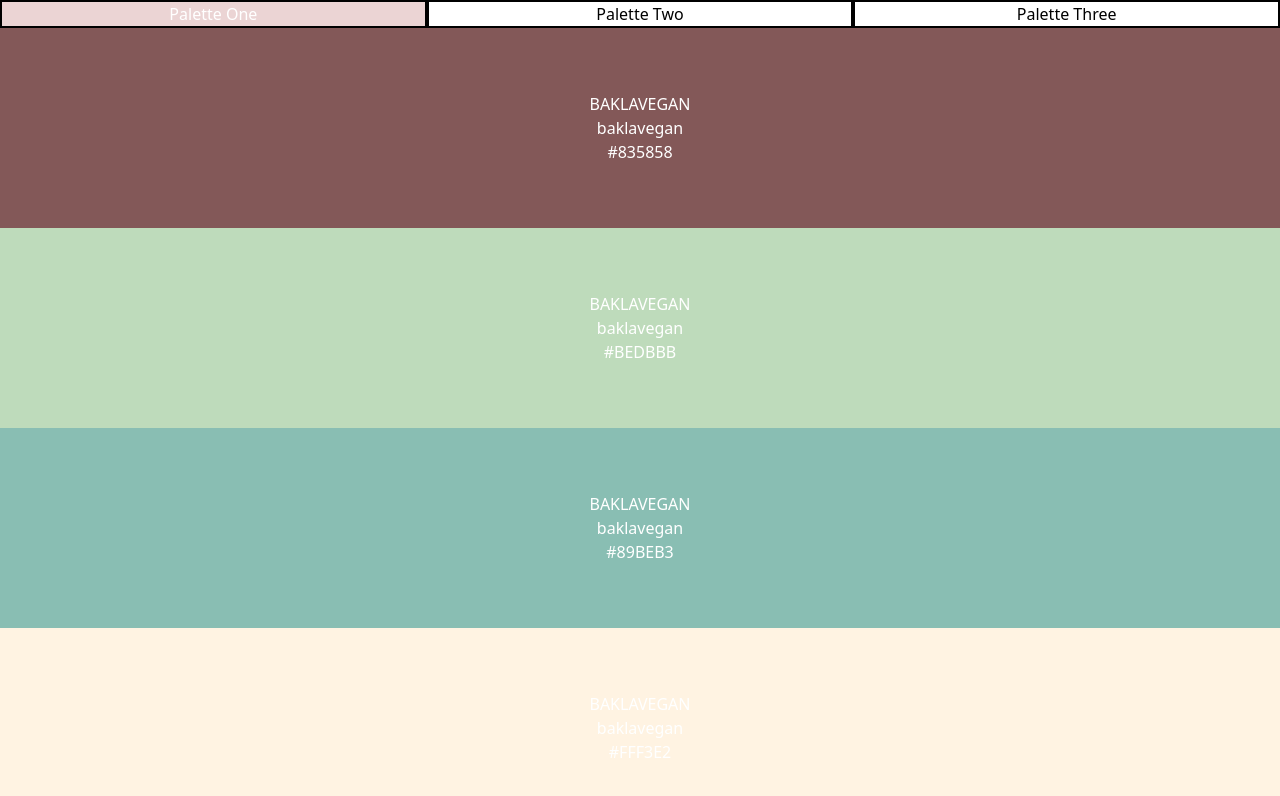
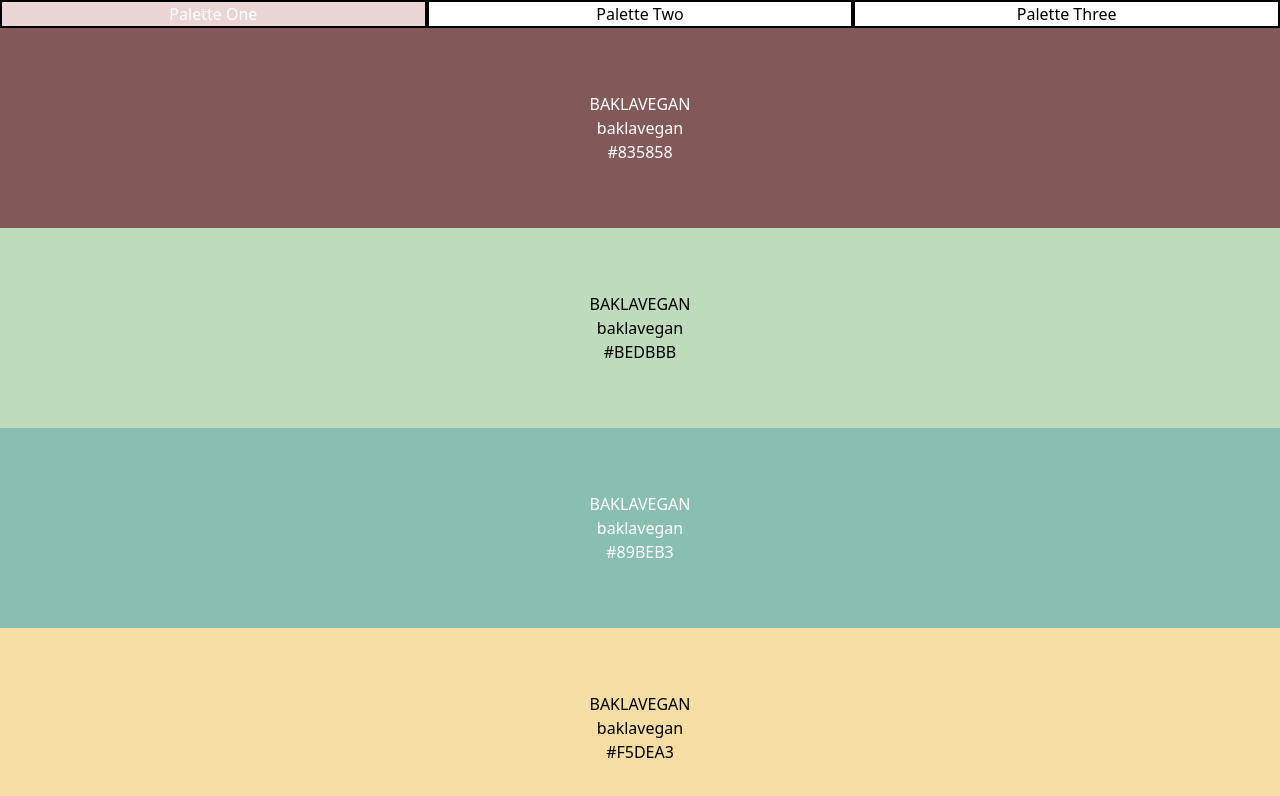
Before and after one commit to kanui624/bv-color-texture-canvas, a Next.js app: page /palettethree in a window 1280 px wide. Shown: the top 796 px of the page. Built offline with nearby package versions, Linux system fonts and the light colour scheme.

Commit message:
bv-color-texture-canvas - global commit 12 - Refactored Palette picker

```diff
--- a/components/Quadrants.tsx
+++ b/components/Quadrants.tsx
@@ -1,15 +1,25 @@
+// Components
+import Layout from './Layout';
+import NavLinks from './NavLinks';
+
 // Interfaces
 import ColorArray from '../interfaces/ColorArray';
 
 const Quadrants = ({ colors }: { colors: ColorArray[] }) => {
   const quadStyle = 'flex justify-center items-center';
   return (
+    <Layout cName="container mx-auto">
+      <NavLinks />
       <div className="grid h-full grid-rows-4 row-auto">
         {colors.map(({ id, color, textColor }) => (
-        <div key={id} style={{ backgroundColor: color }} className={quadStyle}>
+          <div
+            key={id}
+            style={{ backgroundColor: color }}
+            className={quadStyle}
+          >
             <h2
               style={{
-              color: 'white',
+                color: textColor,
                 textAlign: 'center',
               }}
             >
@@ -22,6 +32,7 @@ const Quadrants = ({ colors }: { colors: ColorArray[] }) => {
           </div>
         ))}
       </div>
+    </Layout>
   );
 };
 
--- a/pages/index.tsx
+++ b/pages/index.tsx
@@ -2,8 +2,6 @@
 import Head from 'next/head';
 
 // Components
-import Layout from '../components/Layout';
-import NavLinks from '../components/NavLinks';
 import Quadrants from '../components/Quadrants';
 
 // Interfaces
@@ -14,20 +12,17 @@ import feelingOneStyles from '../styles/feelings-styles/feelingOne.module.css';
 
 const PaletteOne = () => {
   const colorArr: ColorArray[] = [
-    { id: 1, color: '#9AD3BC', textColor: '#ff9a8c' },
-    { id: 2, color: '#ff9a8c', textColor: '#9AD3BC' },
-    { id: 3, color: '#e79e4f', textColor: '#16a596' },
-    { id: 4, color: '#16a596', textColor: '#e79e4f' },
+    { id: 1, color: '#463333', textColor: 'white' },
+    { id: 2, color: '#f5f1da', textColor: 'black' },
+    { id: 3, color: '#cbe2b0', textColor: 'black' },
+    { id: 4, color: '#bfdcae', textColor: 'black' },
   ];
   return (
     <>
       <Head>
         <title>Palette One</title>
       </Head>
-      <Layout cName="container mx-auto">
-        <NavLinks />
-        <Quadrants colors={colorArr} />
-      </Layout>
+      <Quadrants colors={colorArr} />
     </>
   );
 };
--- a/pages/palettethree.tsx
+++ b/pages/palettethree.tsx
@@ -2,8 +2,6 @@
 import Head from 'next/head';
 
 // Components
-import Layout from '../components/Layout';
-import NavLinks from '../components/NavLinks';
 import Quadrants from '../components/Quadrants';
 
 // Interfaces
@@ -14,9 +12,9 @@ import ColorArray from '../interfaces/ColorArray';
 const PaletteThree = () => {
   const colorArr: ColorArray[] = [
     { id: 1, color: '#835858', textColor: 'white' },
-    { id: 2, color: '#bedbbb', textColor: 'white' },
+    { id: 2, color: '#bedbbb', textColor: 'black' },
     { id: 3, color: '#89beb3', textColor: 'white' },
-    { id: 4, color: '#fff3e2', textColor: 'black' },
+    { id: 4, color: '#f5dea3', textColor: 'black' },
   ];
 
   return (
@@ -24,10 +22,7 @@ const PaletteThree = () => {
       <Head>
         <title>Palette Three</title>
       </Head>
-      <Layout cName="container mx-auto">
-        <NavLinks />
-        <Quadrants colors={colorArr} />
-      </Layout>
+      <Quadrants colors={colorArr} />
     </>
   );
 };
--- a/pages/palettetwo.tsx
+++ b/pages/palettetwo.tsx
@@ -2,8 +2,6 @@
 import Head from 'next/head';
 
 // Components
-import Layout from '../components/Layout';
-import NavLinks from '../components/NavLinks';
 import Quadrants from '../components/Quadrants';
 
 // Interfaces
@@ -14,20 +12,17 @@ import feelingTwoStyles from '../styles/feelingTwo.module.css';
 
 const PaletteTwo = () => {
   const colorArr: ColorArray[] = [
-    { id: 1, color: '#463333', textColor: '#835858' },
-    { id: 2, color: '#835858', textColor: '#463333' },
-    { id: 3, color: '#cbe2b0', textColor: '#835858' },
-    { id: 4, color: '#f5dea3', textColor: '#463333' },
+    { id: 1, color: '#463333', textColor: 'white' },
+    { id: 2, color: '#835858', textColor: 'white' },
+    { id: 3, color: '#cbe2b0', textColor: 'black' },
+    { id: 4, color: '#ffeadb', textColor: 'black' },
   ];
   return (
     <>
       <Head>
         <title>Palette Two</title>
       </Head>
-      <Layout cName="container mx-auto">
-        <NavLinks />
-        <Quadrants colors={colorArr} />
-      </Layout>
+      <Quadrants colors={colorArr} />
     </>
   );
 };
```
Lines whose indentation alone changed are shown as unchanged.
